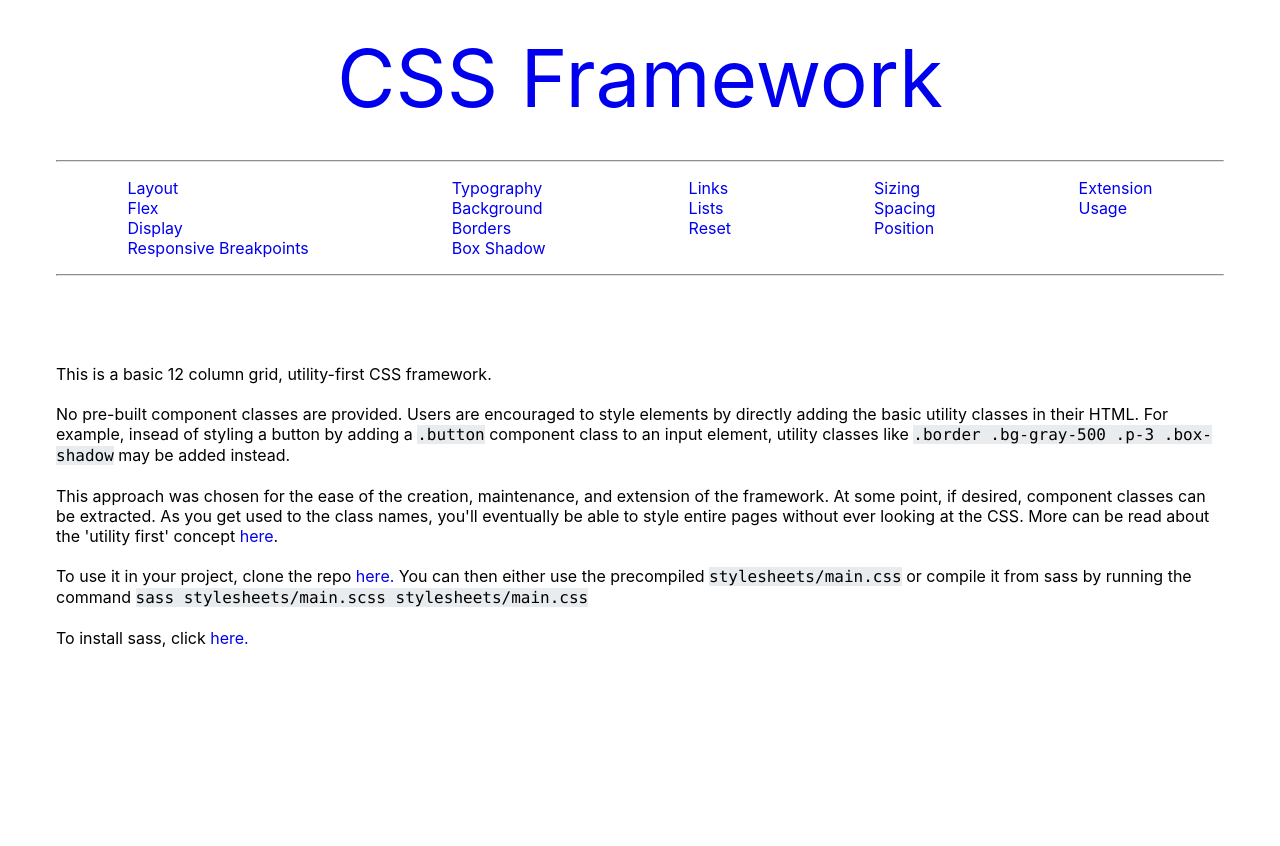
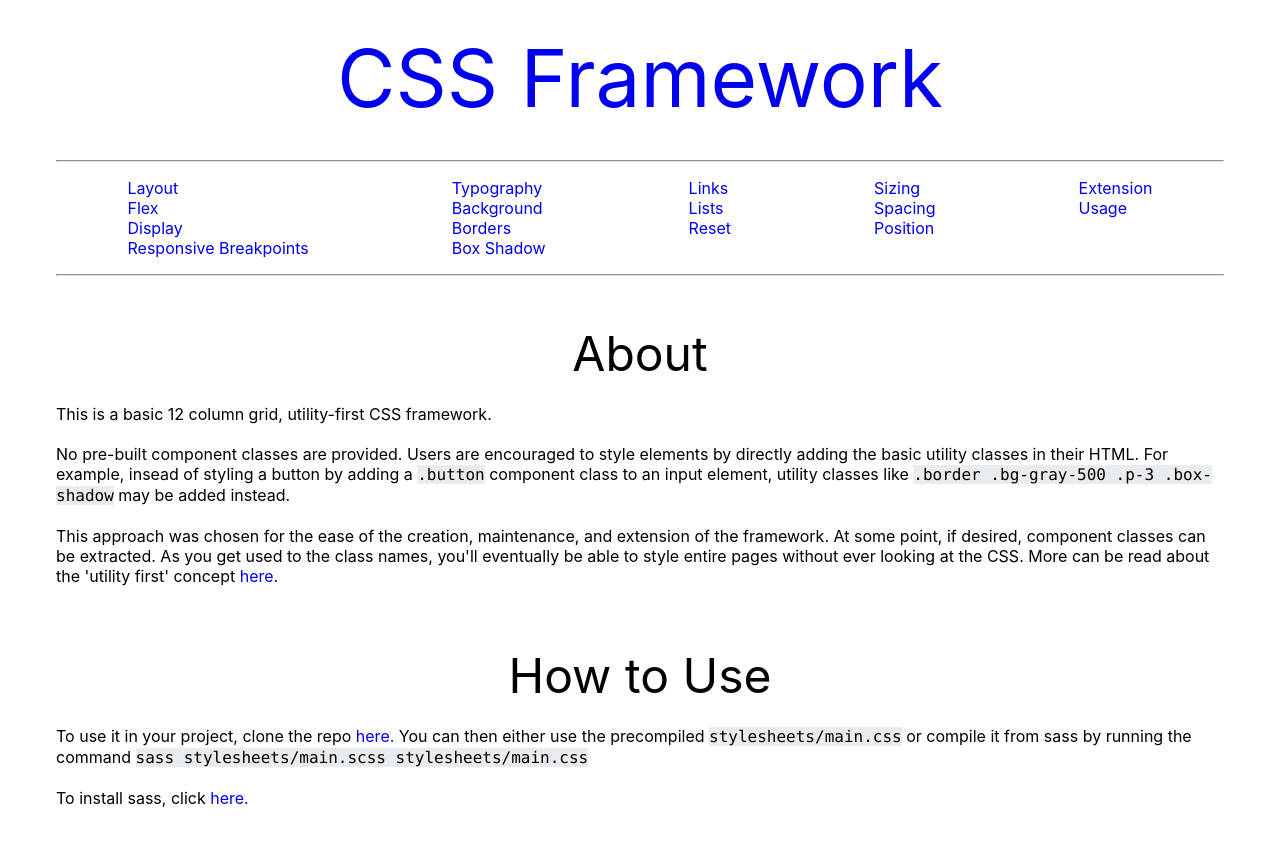
Before and after one commit to esteban90-dev/css-framework-site, a Jekyll site: the page built from index.html, in a window 1280 px wide. Shown: the top 846 px of the page. Built offline with Jekyll 4.4.1, drawn with Linux system fonts in a browser that asks for light colours.

Commit message:
add headings

```diff
--- a/index.html
+++ b/index.html
@@ -3,7 +3,9 @@ layout: default
 title: About
 ---
 
-<br><br><br><br>
+<br><br>
+<h2 class="text-center">About</h2>
+<br>
 <p>
   This is a basic 12 column grid, utility-first CSS framework.
 </p><br>
@@ -19,7 +21,10 @@ title: About
   you'll eventually be able to style entire pages without ever looking at the CSS.  More can be read
   about the 'utility first' concept
   <a href="https://tailwindcss.com/docs/utility-first#maintainability-concerns" target="_blank" class="link-no-underline">here</a>.
-</p><br>
+</p>
+<br><br><br>
+<h2 class="text-center">How to Use</h2>
+<br>
 <p>
   To use it in your project, clone the repo <a href="https://github.com/esteban90-dev/css-framework" class="link-no-underline" target="_blank">here.</a>
   You can then either use the precompiled <span class="mono bg-gray-200">stylesheets/main.css</span> or
```
